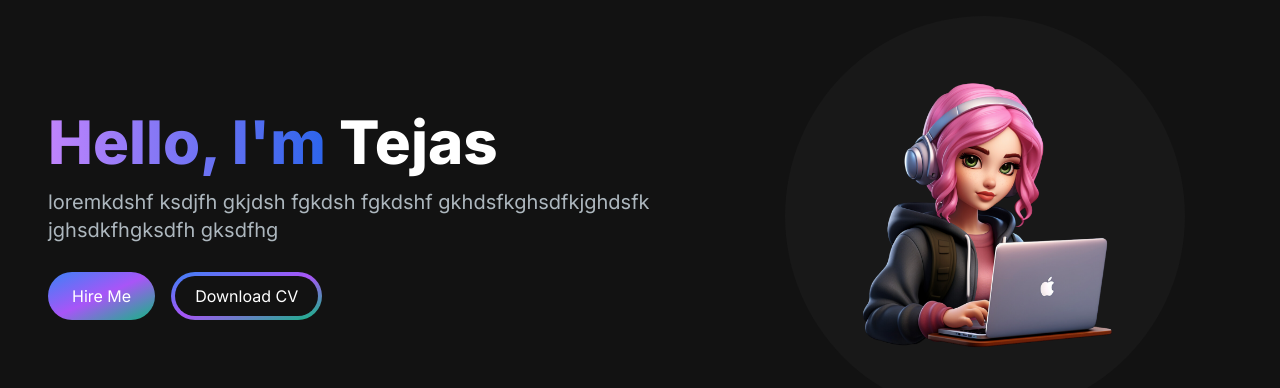
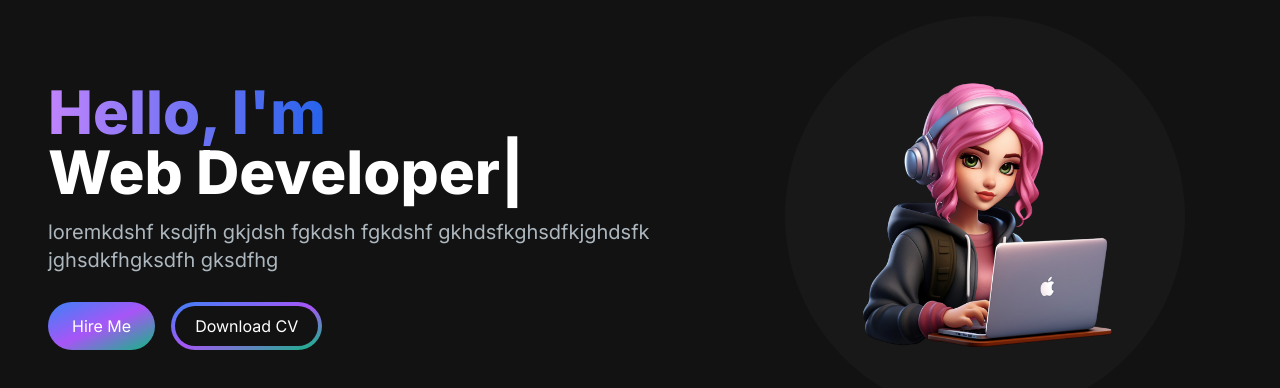
Before and after one commit to tejasdhanani/tejasdhanani-portfolio, a Next.js app: page / in a window 1280 px wide. Shown: the top 388 px of the page. Built offline with nearby package versions, Linux system fonts and the light colour scheme.

Commit message:
react-type-animation

```diff
--- a/app/components/HeroSection.jsx
+++ b/app/components/HeroSection.jsx
@@ -1,4 +1,6 @@
+"use client";
 import Image from "next/image"
+import { TypeAnimation } from "react-type-animation"
 
 const HeroSection = () => {
   return (
@@ -7,7 +9,23 @@
         <div className="col-span-7 place-self-center text-center sm:text-left">
           <h1 className="text-white mb-4 text-4xl sm:text-5xl lg:text-6xl  font-extrabold">
             <span class="text-transparent bg-clip-text bg-gradient-to-r from-purple-400 to-blue-600">Hello, I'm{" "}</span>
-            Tejas
+            <br></br>
+            <TypeAnimation
+              sequence={[
+                // Same substring at the start will only be typed out once, initially
+                'Tejas',
+                1000, // wait 1s before replacing "Mice" with "Hamsters"
+                'Software Developer',
+                1000,
+                'Web Developer',
+                1000,
+                'Learner',
+                1000
+              ]}
+              wrapper="span"
+              speed={50}
+              repeat={Infinity}
+            />
           </h1>
           <p className="text-[#ADB7BE] text-base sm:text-lg lg:text-xl mb-4">
             loremkdshf ksdjfh gkjdsh fgkdsh fgkdshf gkhdsfkghsdfkjghdsfk jghsdkfhgksdfh gksdfhg
```
Also changed, not shown: package.json (+5 -4 lines), 1 other file (tests, documents, lock files or other folders).
